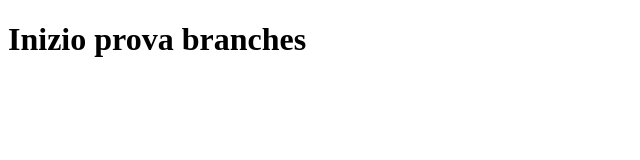
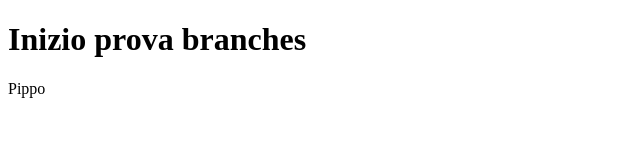
Before and after one commit to rolindaz/test-branches, a plain HTML site: page index.html in a window 1280 px wide. Shown: the full height of the page, 0-640 px from the left. Drawn offline with Linux system fonts and the light colour scheme.

Commit message:
add line

```diff
--- a/index.html
+++ b/index.html
@@ -9,6 +9,8 @@
 
 <body>
     <h1>Inizio prova branches</h1>
+
+    <p>Pippo</p>
 </body>
 
 </html>
```
